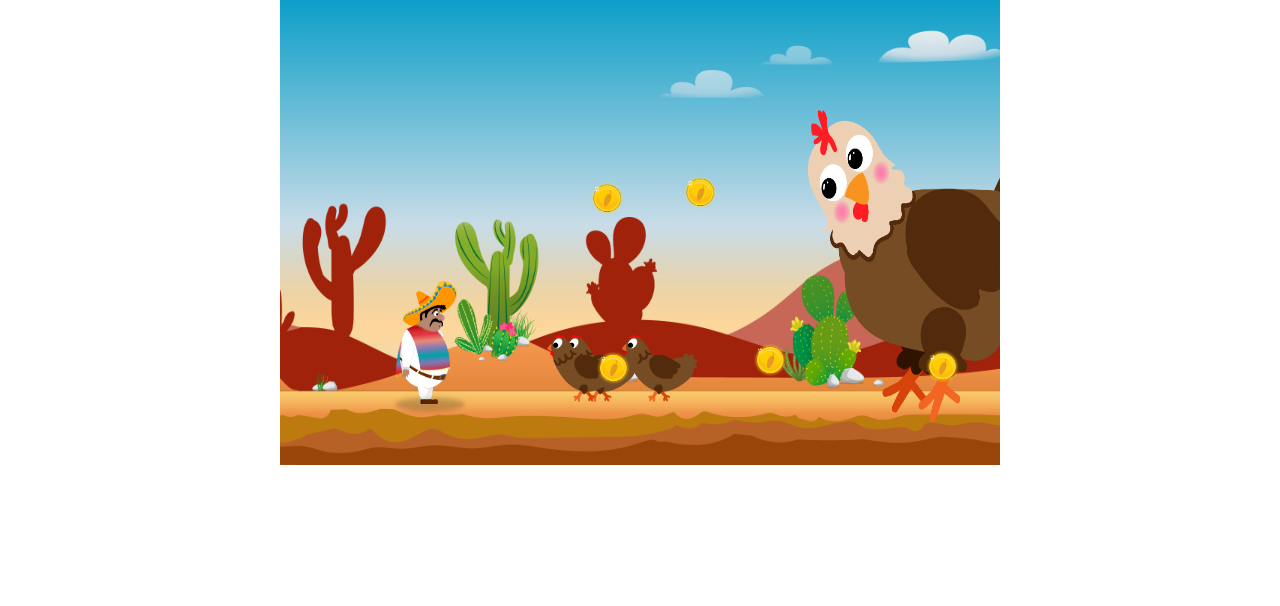
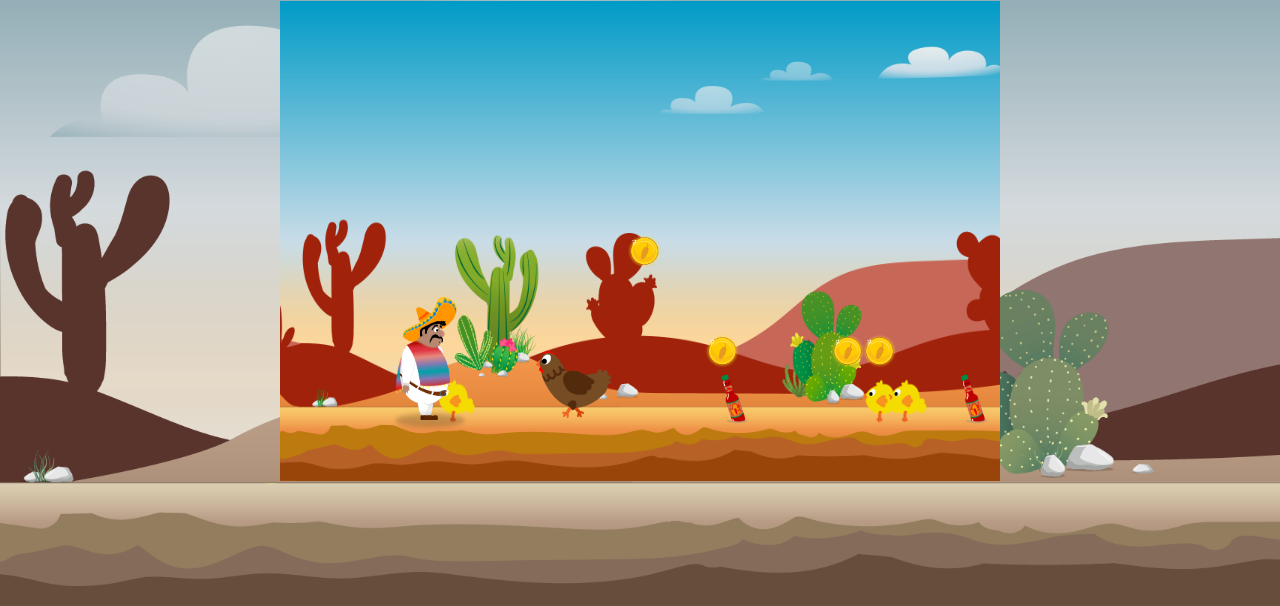
Before and after one commit to manuelbrauncoder/El-Pollo-Loco, a plain HTML site: page index.html in a window 1280 px wide. Shown: the part 194-800 px from the top of the page. Drawn offline with Linux system fonts and the light colour scheme; animation ran at ten frames a second.

Commit message:
add small chicken class

```diff
--- a/index.html
+++ b/index.html
@@ -16,6 +16,8 @@
     <script src="./models/level.class.js"></script>
     <script src="./models/endboss.class.js"></script>
     <script src="./models/coin.class.js"></script>
+    <script src="./models/bottle.class.js"></script>
+    <script src="./models/chickenSmall.class.js"></script>
 
     <script src="./levels/level1.js"></script>
     <script src="./js/game.js"></script>
--- a/levels/level1.js
+++ b/levels/level1.js
@@ -3,13 +3,52 @@ const level1 = new Level(
         new Chicken(),
         new Chicken(),
         new Chicken(),
+        new Chicken(),
+        new Chicken(),
+        new Chicken(),
+        new Chicken(),
+
         new Endboss(),
+
+        new ChickenSmall(),
+        new ChickenSmall(),
+        new ChickenSmall(),
+        new ChickenSmall(),
+        new ChickenSmall(),
+        new ChickenSmall(),
+        new ChickenSmall(),
+
         new Coin(),
         new Coin(),
         new Coin(),
         new Coin(),
         new Coin(),
         new Coin(),
+        new Coin(),
+        new Coin(),
+        new Coin(),
+        new Coin(),
+        new Coin(),
+        new Coin(),
+        new Coin(),
+        new Coin(),
+        new Bottle(),
+        new Bottle(),
+        new Bottle(),
+        new Bottle(),
+        new Bottle(),
+        new Bottle(),
+        new Bottle(),
+        new Bottle(),
+        new Bottle(),
+        new Bottle(),
+        new Bottle(),
+        new Bottle(),
+        new Bottle(),
+        new Bottle(),
+        new Bottle(),
+        new Bottle(),
+        new Bottle()
     ],
     [
         new Cloud()
--- /dev/null
+++ b/models/bottle.class.js
@@ -0,0 +1,10 @@
+class Bottle extends MovableObject {
+    y = 360;
+    width = 70;
+    height = 70;
+
+    constructor() {
+        super().loadImage('img/6_salsa_bottle/1_salsa_bottle_on_ground.png');
+        this.x = 200 + Math.random() * 2600;
+    }
+}
--- a/models/character.class.js
+++ b/models/character.class.js
@@ -23,16 +23,17 @@ class Character extends MovableObject {
 
     animate() {
         setInterval( () => {
-            this.walking_sound.pause();
+            //this.walking_sound.pause();
             if(this.world.keyboard.RIGHT && this.x < this.world.level.level_end_x ) {
                 this.x += this.speed;
                 this.otherDirection = false;
-                this.walking_sound.play();
+                //console.log(this.x);
+                //this.walking_sound.play();
             }
             if(this.world.keyboard.LEFT && this.x > 0) {
                 this.x -= this.speed;
                 this.otherDirection = true;
-                this.walking_sound.play();
+                //this.walking_sound.play();
             }
             this.world.camera_x = -this.x + 100;
         }, 1000 / 60);
--- a/models/chicken.class.js
+++ b/models/chicken.class.js
@@ -10,7 +10,7 @@ class Chicken extends MovableObject {
 
     constructor() {
         super().loadImage('img/3_enemies_chicken/chicken_normal/1_walk/1_w.png');
-        this.x = 200 + Math.random() * 500;
+        this.x = 200 + Math.random() * 3000;
         this.speed = 0.15 + Math.random() * 0.3;
         this.loadImages(this.IMAGES_WALKING);
         this.animate();
--- /dev/null
+++ b/models/chickenSmall.class.js
@@ -0,0 +1,18 @@
+class ChickenSmall extends Chicken {
+    y = 375;
+    height = 50;
+    width = 50;
+    IMAGES_WALKING = [
+        'img/3_enemies_chicken/chicken_small/1_walk/1_w.png',
+        'img/3_enemies_chicken/chicken_small/1_walk/2_w.png',
+        'img/3_enemies_chicken/chicken_small/1_walk/3_w.png'
+    ];
+
+    constructor() {
+        super().loadImage('img/3_enemies_chicken/chicken_normal/1_walk/1_w.png');
+        this.x = 200 + Math.random() * 3000;
+        this.speed = 0.2 + Math.random() * 0.3;
+        this.loadImages(this.IMAGES_WALKING);
+        this.animate();
+    }
+}
--- a/models/coin.class.js
+++ b/models/coin.class.js
@@ -1,11 +1,18 @@
 class Coin extends MovableObject {
-    y = 100;
+    y = 200;
     height = 100;
     width = 100;
+    possibleY = [300, 200];
 
     constructor() {
         super().loadImage('img/8_coin/coin_1.png');
-        this.x = 200 + Math.random() * 500;
-        this.y = 150 + Math.random() * 200;
+        this.x = 200 + Math.random() * 2600;
+        this.y = this.possibleY[this.generateRndIndex()];
+    }
+
+    generateRndIndex() {
+        let rndIndex = Math.random();
+        let roundedIndex = Math.round(rndIndex);
+        return roundedIndex;
     }
 }
--- a/models/endboss.class.js
+++ b/models/endboss.class.js
@@ -20,7 +20,7 @@ class Endboss extends MovableObject {
         super().loadImage(this.IMAGES_WALKING[0]);
         this.loadImages(this.IMAGES_WALKING);
 
-        this.x = 500;
+        this.x = 3000;
         this.animate();
     }
 
--- a/style.css
+++ b/style.css
@@ -8,7 +8,12 @@ body {
     flex-direction: column;
     align-items: center;
     justify-content: center;
+    gap: 32px;
     height: 100vh;
+    background-image: url('img/5_background/complete_background.png');
+    background-size: cover;
+    background-repeat: no-repeat;
+    backdrop-filter: grayscale(70%);
 }
 
 canvas {
```
